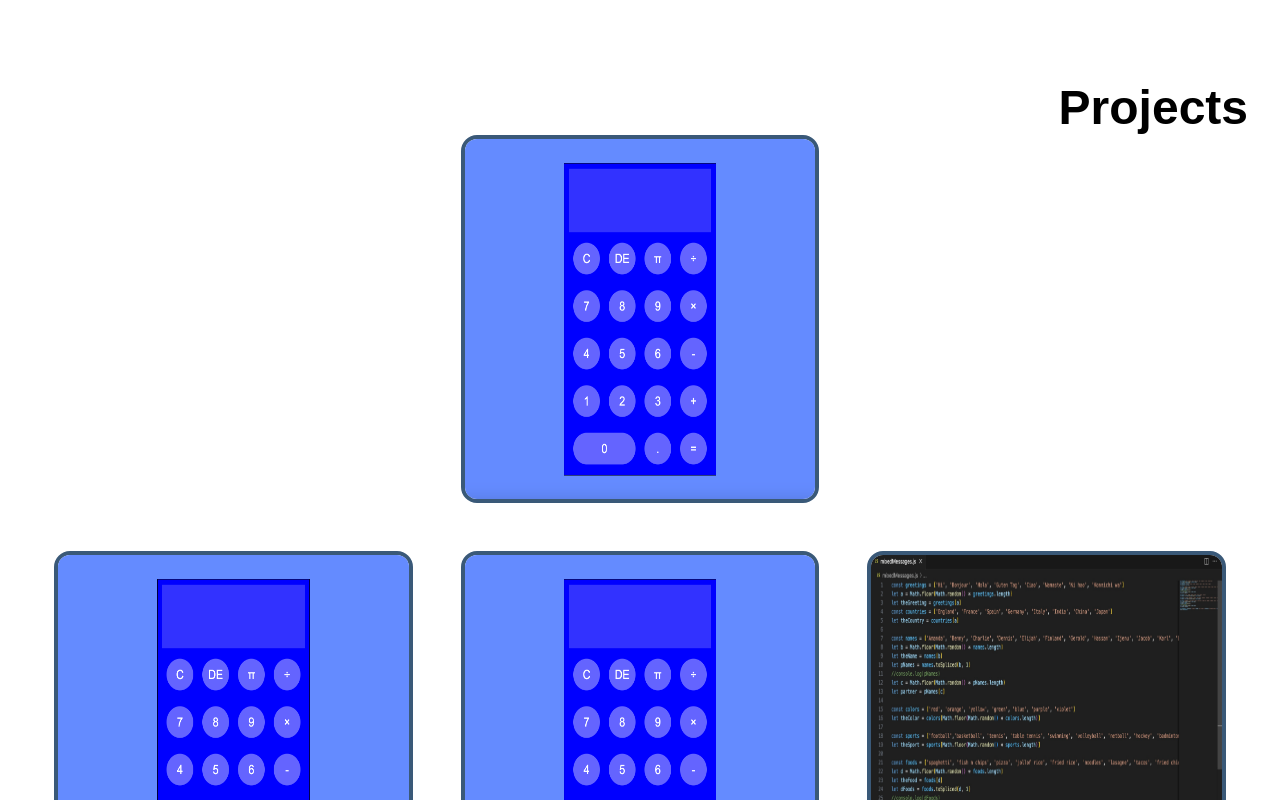
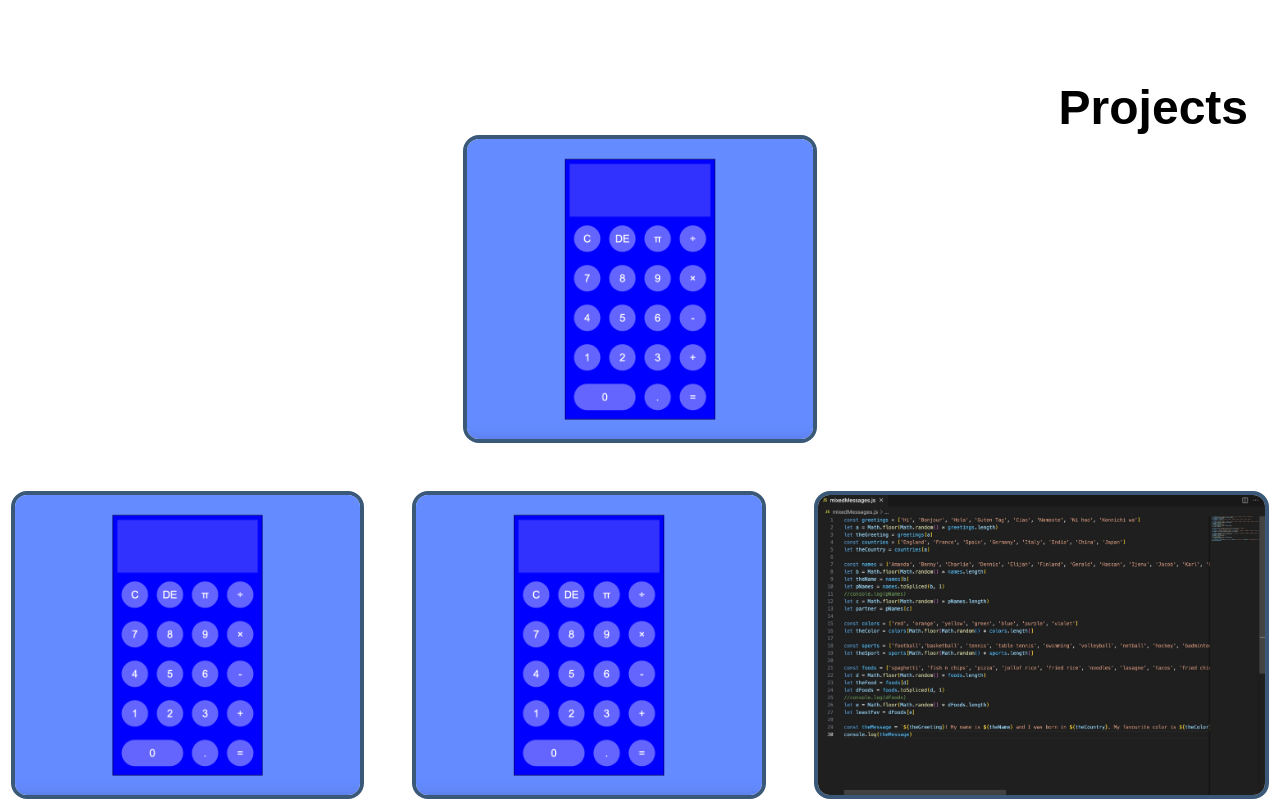
Before and after one commit to JAshadu/react_portfolio, a React (Create React App) app: page / in a window 1280 px wide. Shown: the part 1920-2720 px from the top of the page. Built offline with nearby package versions, Linux system fonts and the light colour scheme.

Commit message:
Adjust width and height of projects

```diff
--- a/src/components/Project/Project.css
+++ b/src/components/Project/Project.css
@@ -1,14 +1,13 @@
 .project-preview {
-    width: 28%;
     display: flex;
     justify-content: center;
     align-items: center;
+    min-width: 10%;
 }
 
 .project-preview img {
-    /*TEMP*/
     border: 4px solid hsl(210, 35%, 35%);
     border-radius: 1rem;
-    width: 100%;
-    min-height: 360px;
+    height: 300px;
+    flex: 1 1 0;
 }
--- a/src/resources/techSkills.js
+++ b/src/resources/techSkills.js
@@ -29,7 +29,7 @@
 const addCurrentlyLearning = () => {
     for(let k = 0; k < currentlyLearning.length; k++) {
         techSkills.push({
-            id: techSkills.length+k,
+            id: techSkills.length+k, (SOMETHING WRONG HERE, USE CONSOLE LOG TO CHECK!)
             skill: currentlyLearning[k]
         })
     }
```
